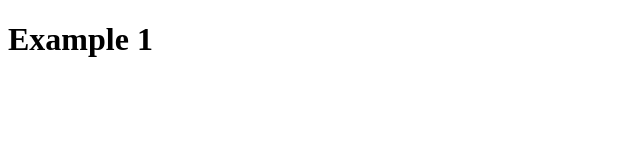
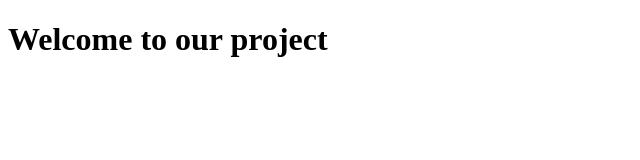
Before and after one commit to Giorgospago/example-1, a plain HTML site: page index.html in a window 1280 px wide. Shown: the whole page, without its empty margins (0-640 px from the left). Drawn offline with Linux system fonts and the light colour scheme.

Commit message:
Change the h1 tag content

```diff
--- a/index.html
+++ b/index.html
@@ -6,6 +6,6 @@
     <title>Example 1</title>
 </head>
 <body>
-    <h1>Example 1</h1>
+    <h1>Welcome to our project</h1>
 </body>
 </html>
```
